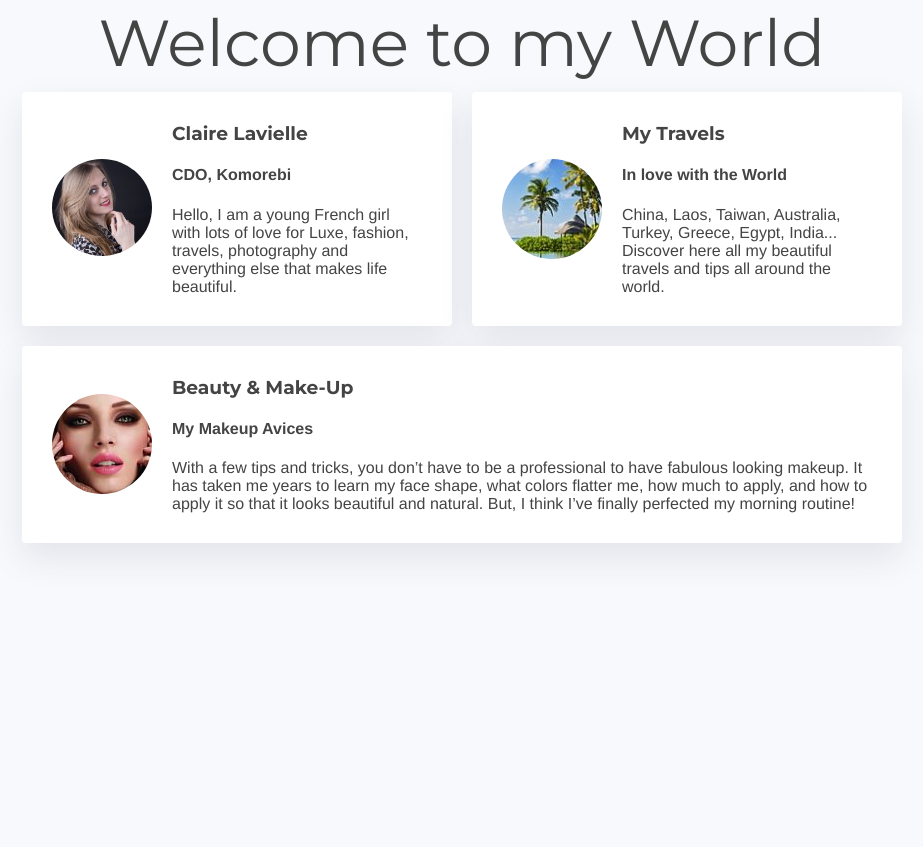
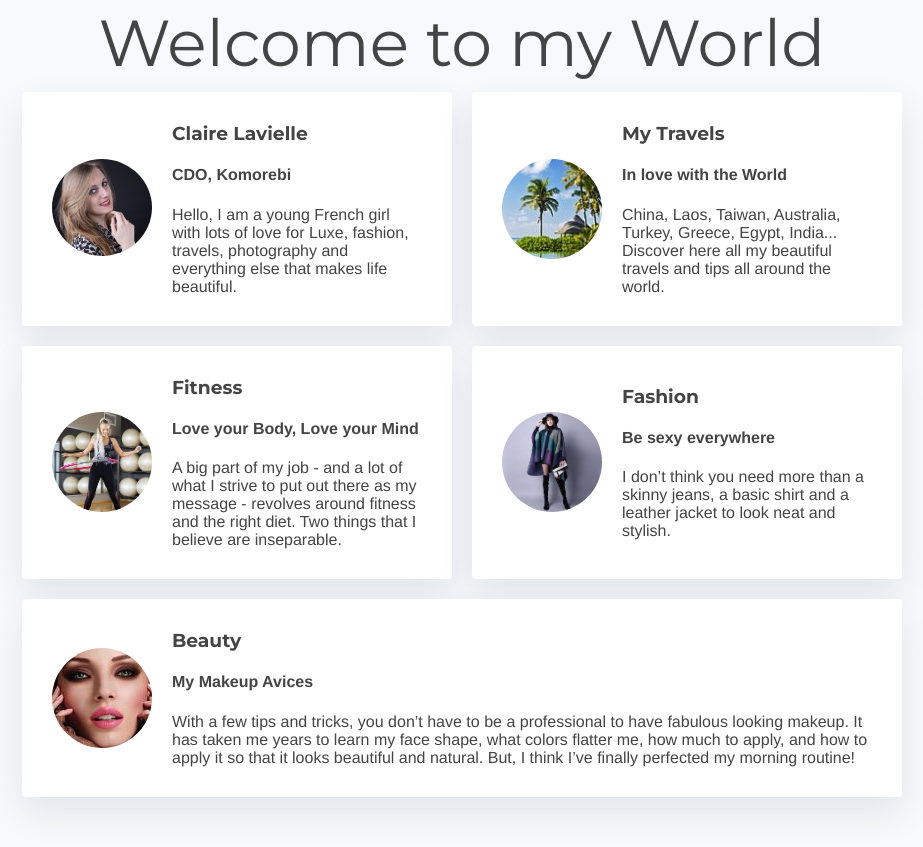
Before and after one commit to ClaireLavielle/Website---Claire-Lavielle, a plain HTML site: page index.html in a window 1280 px wide. Shown: the part 847-1694 px from the top of the page, without its empty margins (178-1101 px from the left). Before the commit the page ends 1450 px from the top, so only its background shows below. Drawn offline with Linux system fonts and the light colour scheme.

Commit message:
Adde Pictures

```diff
--- a/index.html
+++ b/index.html
@@ -1,7 +1,7 @@
 <!DOCTYPE html>
 <html>
 <head>
-  <title>Atomic Design Sprint</title>
+  <title>Claire's Blog</title>
   <meta charset="utf-8">
   <link href="https://maxcdn.bootstrapcdn.com/font-awesome/4.7.0/css/font-awesome.min.css" rel="stylesheet">
   <link rel="stylesheet" href="css/style.css">
@@ -26,7 +26,7 @@
 			<div class="background">
 				<img src="images/profile.jpeg" class="avatar-large">
 			</div>
-			<a href="https://www.linkedin.com/in/claire-lavielle-92b961a7/">
+			<a href="https://www.linkedin.com/in/claire-lavielle-92b961a7/" target="_blank">
 	    	<div class="card-user-infos">
 	    		<h3>Claire Lavielle</h3>
 	    		<h4>CDO, Komorebi</h4>
@@ -40,7 +40,7 @@
 			<div class="background">
 				<img src="images/travel.jpg" class="avatar-large">
 			</div>
-			<a href="http://onceuponatimebeijing.tumblr.com/">
+			<a href="http://onceuponatimebeijing.tumblr.com/" target="_blank">
 	    	<div class="card-user-infos">
 	    		<h3>My Travels</h3>
 	    		<h4>In love with the World</h4>
@@ -48,13 +48,39 @@
 	    	</div>
 	    	</a>
 	    </div>
+
 	    <div class="card-user">
+			<div class="background">
+				<img src="images/fitness.jpg" class="avatar-large">
+			</div>
+			<a href="http://aboutpam.com/fitness" target="_blank">
+	    	<div class="card-user-infos">
+	    		<h3>Fitness</h3>
+	    		<h4>Love your Body, Love your Mind</h4>
+	    		<p>A big part of my job - and a lot of what I strive to put out there as my message - revolves around fitness and the right diet. Two things that I believe are inseparable. </p>
+	    	</div>
+	    	</a>
+	    </div>
+
+	    <div class="card-user">
+			<div class="background">
+				<img src="images/fashion.jpg" class="avatar-large">
+			</div>
+			<a href="http://aboutpam.com/fashion" target="_blank">
+	    	<div class="card-user-infos">
+	    		<h3>Fashion</h3>
+	    		<h4>Be sexy everywhere</h4>
+	    		<p>I don’t think you need more than a skinny jeans, a basic shirt and a leather jacket to look neat and stylish. </p>
+	    	</div>
+	    	</a>
+	    </div>
+	     <div class="card-user">
 			<div class="background">
 				<img src="images/beauty.jpg" class="avatar-large">
 			</div>
-			<a href="http://www.makeupandbeautyblog.com/">
+			<a href="http://www.makeupandbeautyblog.com/" target="_blank">
 	    	<div class="card-user-infos">
-	    		<h3>Beauty & Make-Up</h3>
+	    		<h3>Beauty</h3>
 	    		<h4>My Makeup Avices</h4>
 	    		<p>With a few tips and tricks, you don’t have to be a professional to have fabulous looking makeup. It has taken me years to learn my face shape, what colors flatter me, how much to apply, and how to apply it so that it looks beautiful and natural. But, I think I’ve finally perfected my morning routine! </p>
 	    	</div>
```
Also changed, not shown: images/fashion.jpg (added), images/fitness.jpg (added).
